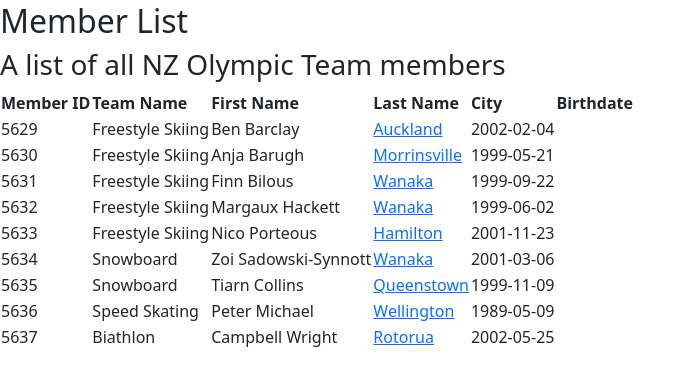
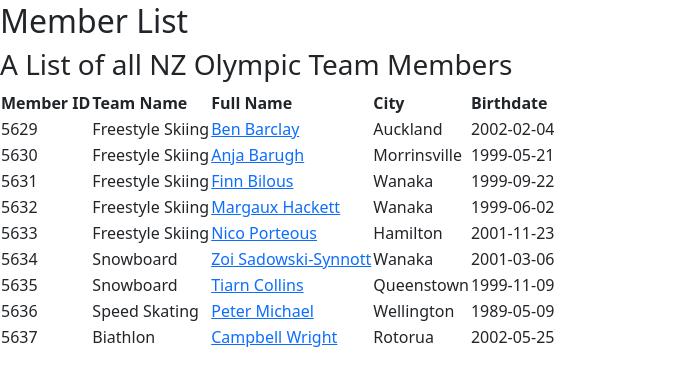
Before and after one commit to nayxie/first-full-stack-nzolympics, a Flask app: page /listmembers in a window 1280 px wide. Shown: the part 166-552 px from the top of the page, without its empty margins (0-696 px from the left). Run offline with Flask 3, Linux system fonts and the light colour scheme; data comes from the database, SQL or seed files in the repository.

Commit message:
Update memberlist.html

```diff
--- a/nzolywebapp/templates/memberlist.html
+++ b/nzolywebapp/templates/memberlist.html
@@ -1,19 +1,21 @@
 {% extends "base.html" %}
 {% block content %}
-<!-- code in here to display a list of members-->
+<!-- display a list of members-->
+<!-- memberlist passed in containing a list of members -->
+<!-- append memberid to the URL on click which gets hold of related information to that id -->
+
 <h2>Member List</h2>
-<h3>A list of all NZ Olympic Team members</h3>
+<h3>A List of all NZ Olympic Team Members</h3>
 
 <table>
-    <tr><th>Member ID</th><th>Team Name</th><th>First Name</th><th>Last Name</th><th>City</th><th>Birthdate</th></tr>
+    <tr><th>Member ID</th><th>Team Name</th><th>Full Name</th><th>City</th><th>Birthdate</th></tr>
     {% for member in memberlist %}
         <tr>
             <td>{{ member[0] }}</td>
             <td>{{ member[1] }}</td>
-            <td>{{ member[2] }}</td>
-            <td><a href="/memberevent/{{ member[0] }}">{{ member[3] }}</a></td>
+            <td><a href="/memberevent/{{ member[0] }}">{{ member[2] }}</a></td>
+            <td>{{ member[3] }}</td>
             <td>{{ member[4] }}</td>
-            <td>{{ member[5] }}</td>
         </tr>
     {% endfor %}
 </table>
```
